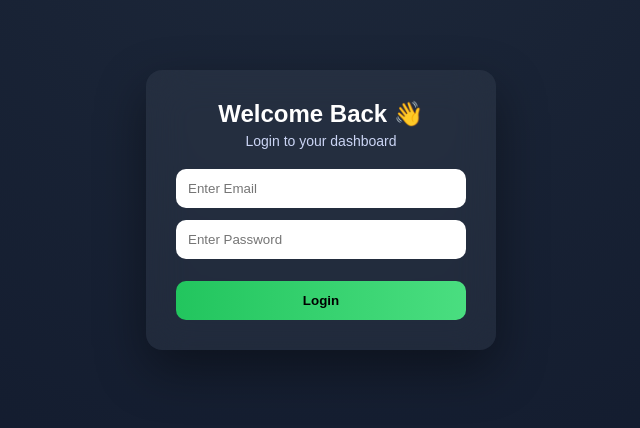
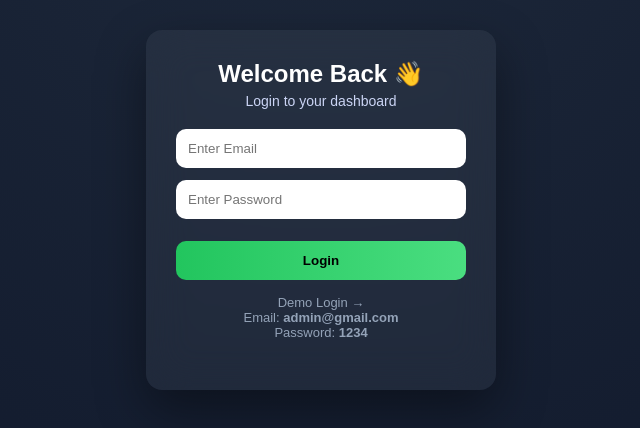
Before and after one commit to princesharma975959-sys/Capstone-react, a React (Vite) app in the folder admin-dashboard/: page /login in a window 1280 px wide. Shown: the part 190-618 px from the top of the page, without its empty margins (319-959 px from the left). Built offline with nearby package versions, Linux system fonts and the light colour scheme.

Commit message:
updated project

```diff
--- a/admin-dashboard/src/pages/Login.jsx
+++ b/admin-dashboard/src/pages/Login.jsx
@@ -58,6 +58,19 @@ export default function Login() {
         />
 
         <button onClick={handleLogin}>Login</button>
+
+        {/* 👇 DEMO LOGIN INFO */}
+        <p
+          style={{
+            marginTop: "15px",
+            fontSize: "13px",
+            color: "#94a3b8",
+          }}
+        >
+          Demo Login → <br />
+          Email: <b>admin@gmail.com</b> <br />
+          Password: <b>1234</b>
+        </p>
       </div>
 
       {/* 🔔 SNACKBAR */}
```
